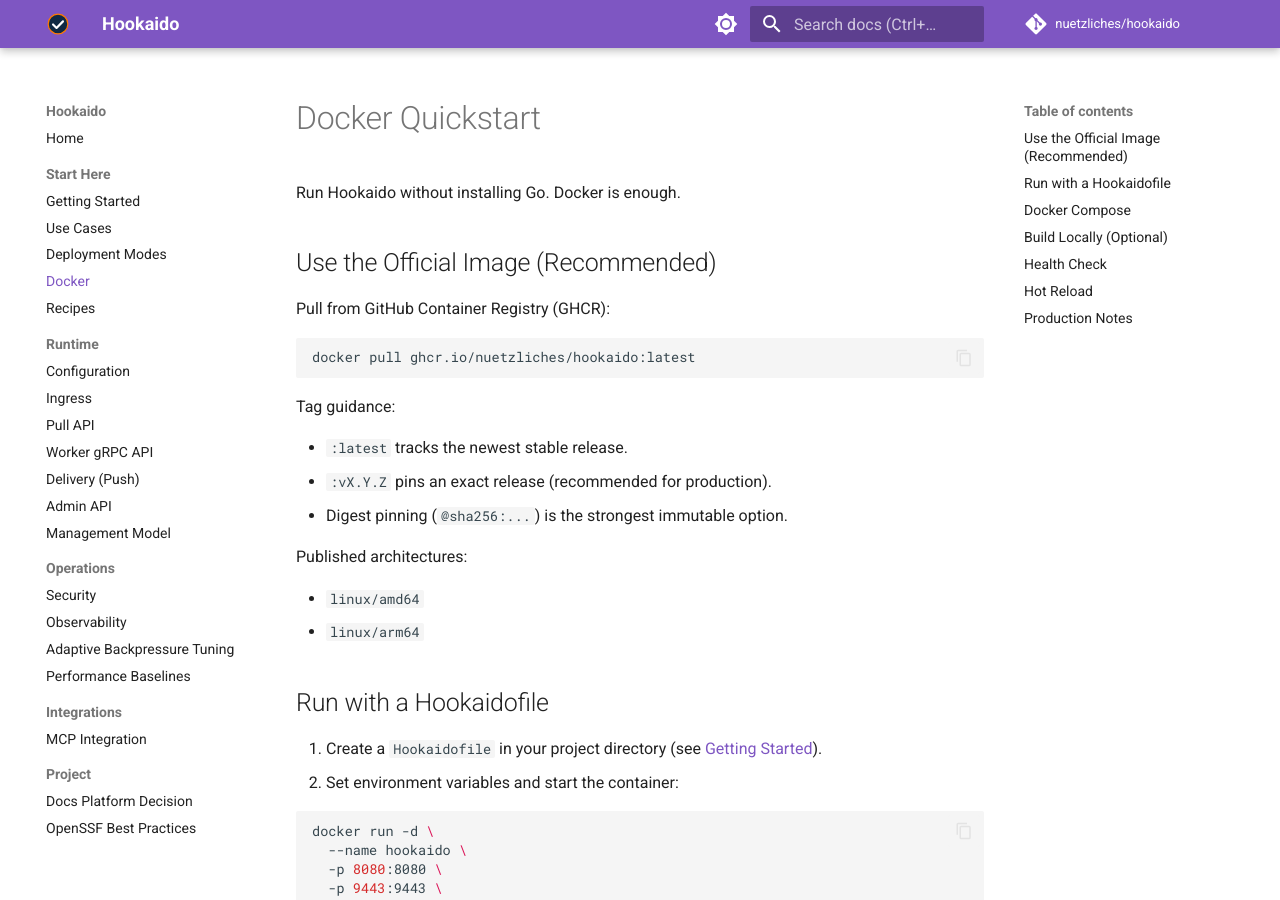
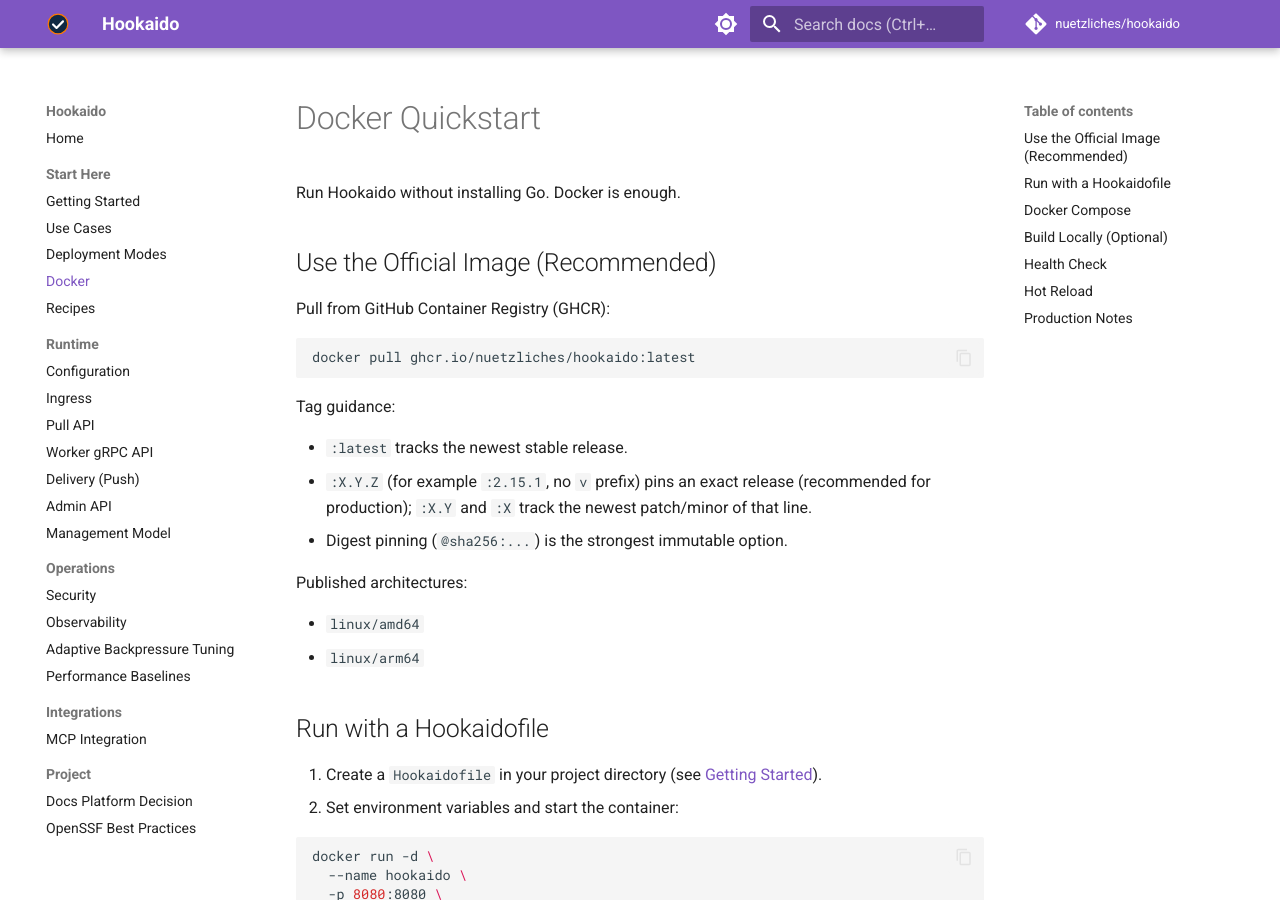
Before and after one commit to nuetzliches/hookaido, an MkDocs documentation site: the page built from docs/docker.md, in a window 1280 px wide and 900 px high. Built offline with MkDocs 1.6.1 and Material for MkDocs 9.7.7, drawn with Linux system fonts in a browser that asks for light colours; comment, search, counter and statistics services are not loaded.

Commit message:
docs(docker): container tags have no v prefix (#323)
The container workflow publishes semver tags as {{version}}, {{major}}.{{minor}}
and {{major}} (e.g. 2.15.1, 2.15, 2), not vX.Y.Z; ghcr.io/nuetzliches/hookaido:v2.15.1
does not exist.

Co-authored-by: Claude Opus 5.5 <noreply@anthropic.com>

```diff
--- a/docs/docker.md
+++ b/docs/docker.md
@@ -13,7 +13,7 @@ docker pull ghcr.io/nuetzliches/hookaido:latest
 Tag guidance:
 
 - `:latest` tracks the newest stable release.
-- `:vX.Y.Z` pins an exact release (recommended for production).
+- `:X.Y.Z` (for example `:2.15.1`, no `v` prefix) pins an exact release (recommended for production); `:X.Y` and `:X` track the newest patch/minor of that line.
 - Digest pinning (`@sha256:...`) is the strongest immutable option.
 
 Published architectures:
```
